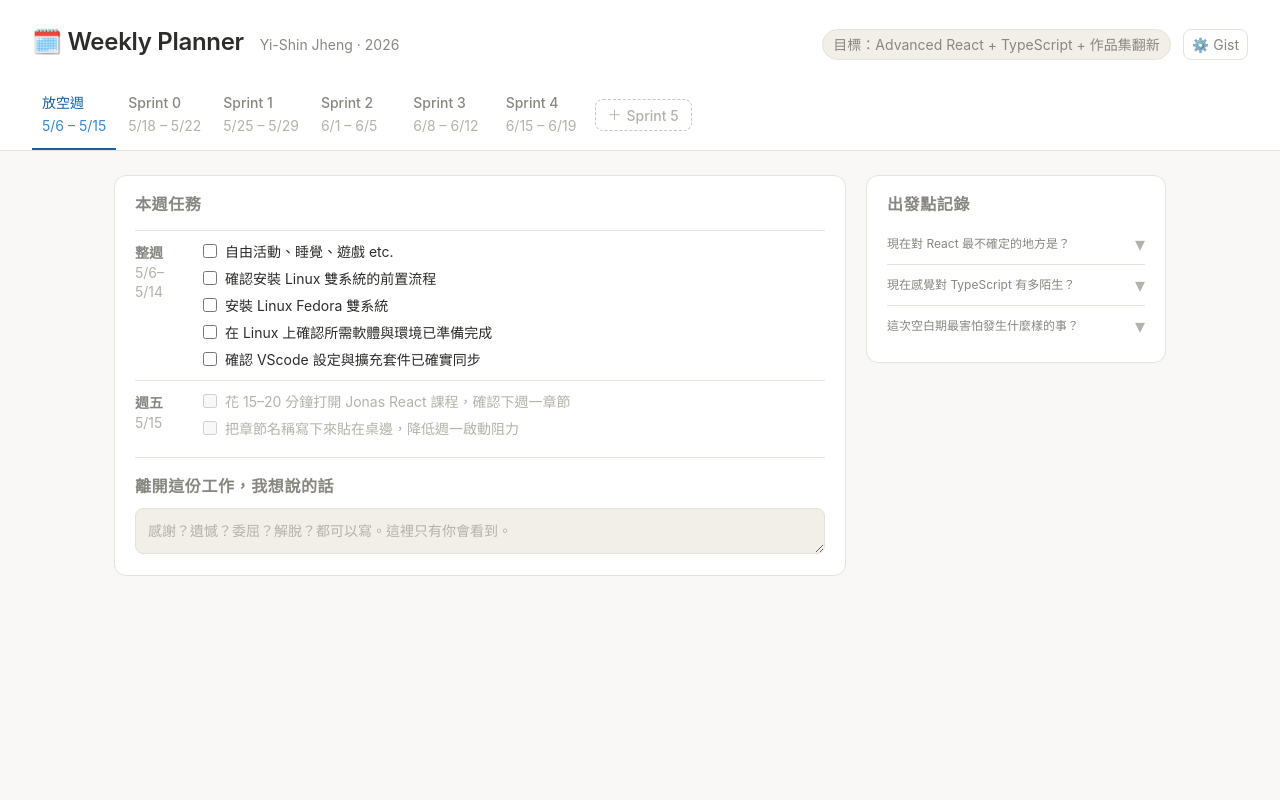
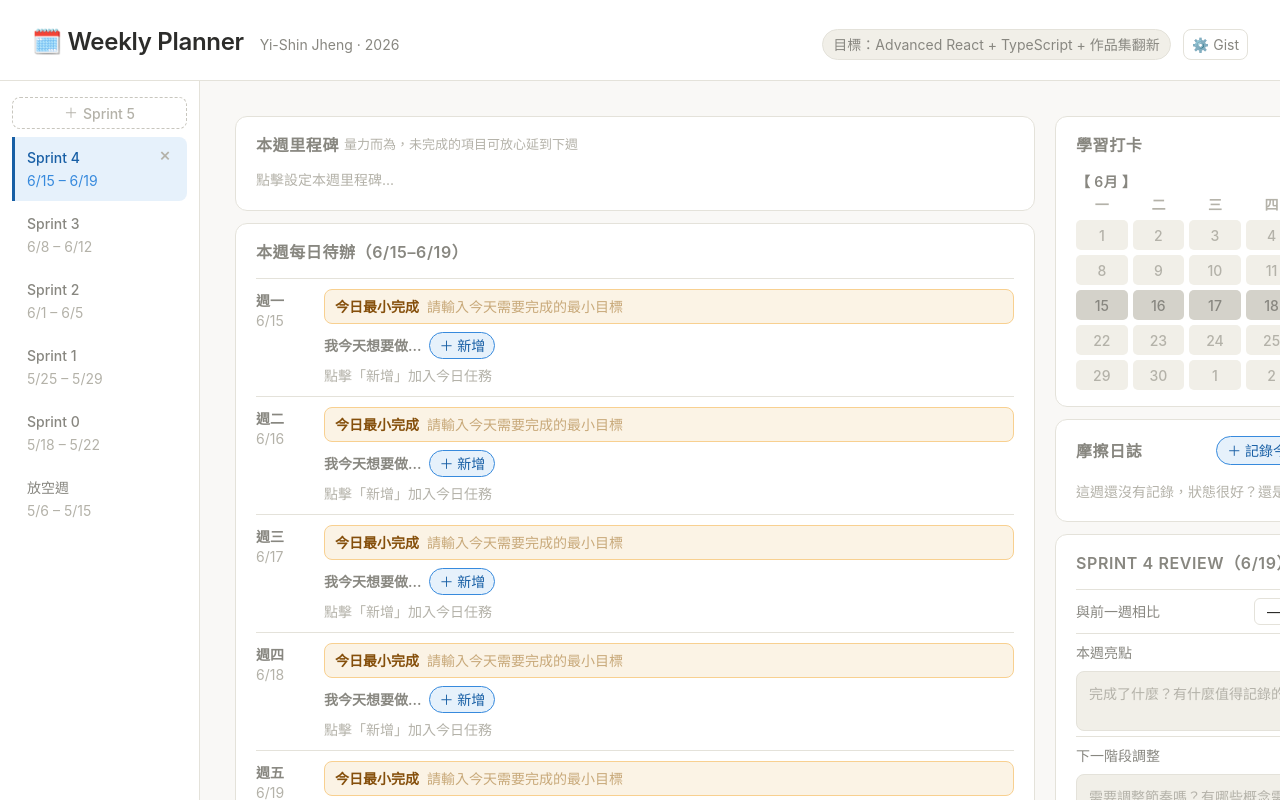
Before and after one commit to Yishin-Jheng/yishin-weekly-planner, a React (Vite) app: page / in a window 1280 px wide. Built offline with nearby package versions, Linux system fonts and the light colour scheme; a web font is replaced by a local one.

Commit message:
optim: 將 sprint 頁籤更改為 sidebar

```diff
--- a/src/App.tsx
+++ b/src/App.tsx
@@ -1,7 +1,18 @@
 import { useState, useCallback, useEffect, useRef } from "react";
-import type { WeekId, PlannerState, FrictionEntry, DailyTodoEntry, SprintMilestone } from "./types";
+import type {
+  WeekId,
+  PlannerState,
+  FrictionEntry,
+  DailyTodoEntry,
+  SprintMilestone,
+} from "./types";
 import { buildSprintConfig, getSprintDateRange } from "./utils/sprintDates";
-import { fetchFromGist, saveToGist, GIST_TOKEN_KEY, GIST_ID_KEY } from "./utils/gistSync";
+import {
+  fetchFromGist,
+  saveToGist,
+  GIST_TOKEN_KEY,
+  GIST_ID_KEY,
+} from "./utils/gistSync";
 import type { GistData } from "./utils/gistSync";
 import Header from "./components/Header";
 import WeekTabs from "./components/WeekTabs";
@@ -97,7 +108,10 @@ function loadMilestones(): Record<string, SprintMilestone> {
 }
 
 export default function App() {
-  const [activeWeek, setActiveWeek] = useState<WeekId>("rest");
+  const [activeWeek, setActiveWeek] = useState<WeekId>(() => {
+    const { sprints } = loadState();
+    return sprints.length > 0 ? `sprint${Math.max(...sprints)}` : "sprint0";
+  });
   const [state, setState] = useState<PlannerState>(loadState);
   const [checkinLog, setCheckinLog] =
     useState<Record<string, boolean>>(loadCheckinLog);
@@ -109,8 +123,12 @@ export default function App() {
     useState<Record<string, SprintMilestone>>(loadMilestones);
 
   // Gist 同步相關狀態
-  const [gistToken, setGistToken] = useState(() => localStorage.getItem(GIST_TOKEN_KEY) ?? "");
-  const [gistId, setGistId] = useState(() => localStorage.getItem(GIST_ID_KEY) ?? "");
+  const [gistToken, setGistToken] = useState(
+    () => localStorage.getItem(GIST_TOKEN_KEY) ?? "",
+  );
+  const [gistId, setGistId] = useState(
+    () => localStorage.getItem(GIST_ID_KEY) ?? "",
+  );
   const [syncStatus, setSyncStatus] = useState<SyncStatus>("idle");
   const [syncError, setSyncError] = useState<string | null>(null);
   const [showSettings, setShowSettings] = useState(false);
@@ -135,7 +153,9 @@ export default function App() {
         setSyncStatus("synced");
         setSyncError(null);
         // 等 React 重新渲染後再解除跳過旗標
-        setTimeout(() => { skipNextSyncRef.current = false; }, 100);
+        setTimeout(() => {
+          skipNextSyncRef.current = false;
+        }, 100);
       })
       .catch((e) => {
         setSyncStatus("error");
@@ -146,23 +166,33 @@ export default function App() {
 
   // localStorage 同步
   useEffect(() => {
-    try { localStorage.setItem(STORAGE_KEY, JSON.stringify(state)); } catch {}
+    try {
+      localStorage.setItem(STORAGE_KEY, JSON.stringify(state));
+    } catch {}
   }, [state]);
 
   useEffect(() => {
-    try { localStorage.setItem(CHECKIN_KEY, JSON.stringify(checkinLog)); } catch {}
+    try {
+      localStorage.setItem(CHECKIN_KEY, JSON.stringify(checkinLog));
+    } catch {}
   }, [checkinLog]);
 
   useEffect(() => {
-    try { localStorage.setItem(FRICTION_KEY, JSON.stringify(frictionLogs)); } catch {}
+    try {
+      localStorage.setItem(FRICTION_KEY, JSON.stringify(frictionLogs));
+    } catch {}
   }, [frictionLogs]);
 
   useEffect(() => {
-    try { localStorage.setItem(DAILY_TODOS_KEY, JSON.stringify(dailyTodos)); } catch {}
+    try {
+      localStorage.setItem(DAILY_TODOS_KEY, JSON.stringify(dailyTodos));
+    } catch {}
   }, [dailyTodos]);
 
   useEffect(() => {
-    try { localStorage.setItem(MILESTONES_KEY, JSON.stringify(milestones)); } catch {}
+    try {
+      localStorage.setItem(MILESTONES_KEY, JSON.stringify(milestones));
+    } catch {}
   }, [milestones]);
 
   // Gist 自動同步（3 秒 debounce）
@@ -194,13 +224,16 @@ export default function App() {
     // eslint-disable-next-line react-hooks/exhaustive-deps
   }, [state, checkinLog, frictionLogs, dailyTodos, milestones]);
 
-  const getCurrentData = useCallback((): GistData => ({
+  const getCurrentData = useCallback(
+    (): GistData => ({
       state,
       checkinLog,
       frictionLogs,
       dailyTodos,
       milestones,
-  }), [state, checkinLog, frictionLogs, dailyTodos, milestones]);
+    }),
+    [state, checkinLog, frictionLogs, dailyTodos, milestones],
+  );
 
   const handleGistConnect = useCallback((token: string, id: string) => {
     setGistToken(token);
@@ -224,7 +257,9 @@ export default function App() {
     setFrictionLogs(data.frictionLogs);
     setDailyTodos(data.dailyTodos);
     setMilestones(data.milestones);
-    setTimeout(() => { skipNextSyncRef.current = false; }, 100);
+    setTimeout(() => {
+      skipNextSyncRef.current = false;
+    }, 100);
   }, []);
 
   const onToggle = useCallback((date: string) => {
@@ -270,16 +305,13 @@ export default function App() {
     [],
   );
 
-  const addDailyTodo = useCallback(
-    (dayKey: string, text: string) => {
+  const addDailyTodo = useCallback((dayKey: string, text: string) => {
     const id = `${Date.now()}-${Math.random().toString(36).slice(2, 7)}`;
     setDailyTodos((prev) => ({
       ...prev,
       [dayKey]: [...(prev[dayKey] ?? []), { id, text, checked: false }],
     }));
-    },
-    [],
-  );
+  }, []);
 
   const toggleDailyTodo = useCallback(
     (dayKey: string, id: string, checked: boolean) => {
@@ -293,58 +325,49 @@ export default function App() {
     [],
   );
 
-  const deleteDailyTodo = useCallback(
-    (dayKey: string, id: string) => {
+  const deleteDailyTodo = useCallback((dayKey: string, id: string) => {
     setDailyTodos((prev) => ({
       ...prev,
       [dayKey]: (prev[dayKey] ?? []).filter((e) => e.id !== id),
     }));
-    },
-    [],
-  );
+  }, []);
 
-  const setMilestone = useCallback(
-    (sprintId: string, text: string) => {
+  const setMilestone = useCallback((sprintId: string, text: string) => {
     setMilestones((prev) => ({
       ...prev,
       [sprintId]: { text, completed: false },
     }));
-    },
-    [],
-  );
+  }, []);
 
-  const completeMilestone = useCallback(
-    (sprintId: string) => {
+  const completeMilestone = useCallback((sprintId: string) => {
     setMilestones((prev) => {
       const current = prev[sprintId];
       if (!current) return prev;
-        return { ...prev, [sprintId]: { ...current, completed: true, deferred: false } };
+      return {
+        ...prev,
+        [sprintId]: { ...current, completed: true, deferred: false },
+      };
     });
-    },
-    [],
-  );
+  }, []);
 
-  const deferMilestone = useCallback(
-    (sprintId: string) => {
+  const deferMilestone = useCallback((sprintId: string) => {
     setMilestones((prev) => {
       const current = prev[sprintId];
       if (!current) return prev;
-        return { ...prev, [sprintId]: { ...current, deferred: true, completed: false } };
+      return {
+        ...prev,
+        [sprintId]: { ...current, deferred: true, completed: false },
+      };
     });
-    },
-    [],
-  );
+  }, []);
 
-  const resetMilestone = useCallback(
-    (sprintId: string) => {
+  const resetMilestone = useCallback((sprintId: string) => {
     setMilestones((prev) => {
       const next = { ...prev };
       delete next[sprintId];
       return next;
     });
-    },
-    [],
-  );
+  }, []);
 
   const deleteFrictionEntry = useCallback(
     (sprintId: string, entryId: string) => {
@@ -372,7 +395,7 @@ export default function App() {
       label: `Sprint ${n}`,
       dateRange: getSprintDateRange(n),
     })),
-  ];
+  ].reverse();
 
   const deletableTabIds = new Set(
     allTabs.map((t) => t.id).filter((id) => id !== "rest" && id !== "sprint0"),
@@ -455,13 +478,15 @@ export default function App() {
   const checkInProps = { checkedDates, onToggle };
 
   return (
-    <>
+    <div className="app-shell">
       <div className="header">
         <Header
           syncStatus={syncStatus}
           gistConnected={!!gistToken && !!gistId}
           onOpenSettings={() => setShowSettings(true)}
         />
+      </div>
+      <div className="app-body">
         <WeekTabs
           tabs={allTabs}
           activeWeek={activeWeek}
@@ -471,7 +496,7 @@ export default function App() {
           deletableTabIds={deletableTabIds}
           onDeleteTab={deleteTab}
         />
-      </div>
+        <div className="main-scroller">
           <div className="main">
             {activeWeek === "rest" && <RestWeekPanel {...panelProps} />}
             {activeWeek === "sprint0" && (
@@ -490,7 +515,9 @@ export default function App() {
                 {...panelProps}
                 {...checkInProps}
                 frictionEntries={frictionLogs[activeSprint.id] ?? []}
-            onAddFriction={(entry) => addFrictionEntry(activeSprint.id, entry)}
+                onAddFriction={(entry) =>
+                  addFrictionEntry(activeSprint.id, entry)
+                }
                 onDeleteFriction={(entryId) =>
                   deleteFrictionEntry(activeSprint.id, entryId)
                 }
@@ -506,7 +533,8 @@ export default function App() {
               />
             )}
           </div>
-
+        </div>
+      </div>
       {showSettings && (
         <GistSettings
           syncStatus={syncStatus}
@@ -520,6 +548,6 @@ export default function App() {
           onClose={() => setShowSettings(false)}
         />
       )}
-    </>
+    </div>
   );
 }
--- a/src/components/FrictionLog.tsx
+++ b/src/components/FrictionLog.tsx
@@ -104,7 +104,7 @@ export default function FrictionLog({ entries, onAdd, onDelete }: Props) {
           <textarea
             className="journal-area"
             style={{ minHeight: 56 }}
-            placeholder="有什麼想補充的嗎？例如：剛吃完飯特別想睡，下次試試吃少一點"
+            placeholder="做了些什麼？以及剛剛想拖延、不想做、或分心的那一當下，腦中第一個念頭又是什麼呢？"
             value={note}
             onChange={(e) => setNote(e.target.value)}
           />
--- a/src/components/WeekTabs.tsx
+++ b/src/components/WeekTabs.tsx
@@ -1,20 +1,20 @@
-import { useState } from 'react'
-import type { WeekId } from '../types'
+import { useState } from "react";
+import type { WeekId } from "../types";
 
 interface TabInfo {
-  id: string
-  label: string
-  dateRange: string
+  id: string;
+  label: string;
+  dateRange: string;
 }
 
 interface Props {
-  tabs: TabInfo[]
-  activeWeek: WeekId
-  onSwitch: (id: WeekId) => void
-  onAddSprint: () => void
-  nextSprintNumber: number
-  deletableTabIds: Set<string>
-  onDeleteTab: (id: string) => void
+  tabs: TabInfo[];
+  activeWeek: WeekId;
+  onSwitch: (id: WeekId) => void;
+  onAddSprint: () => void;
+  nextSprintNumber: number;
+  deletableTabIds: Set<string>;
+  onDeleteTab: (id: string) => void;
 }
 
 export default function WeekTabs({
@@ -26,22 +26,30 @@ export default function WeekTabs({
   deletableTabIds,
   onDeleteTab,
 }: Props) {
-  const [confirmDelete, setConfirmDelete] = useState<string | null>(null)
+  const [confirmDelete, setConfirmDelete] = useState<string | null>(null);
 
   const handleDeleteClick = (e: React.MouseEvent, id: string) => {
-    e.stopPropagation()
-    setConfirmDelete(id)
-  }
+    e.stopPropagation();
+    setConfirmDelete(id);
+  };
 
   const handleConfirm = (id: string) => {
-    onDeleteTab(id)
-    setConfirmDelete(null)
-  }
+    onDeleteTab(id);
+    setConfirmDelete(null);
+  };
 
   return (
     <div className="week-tabs">
-      {tabs.map(tab => {
-        const isDeletable = deletableTabIds.has(tab.id)
+      <button
+        className="week-tab-add"
+        onClick={onAddSprint}
+        title="新增下一個 Sprint"
+      >
+        <span className="week-tab-add-icon">＋</span>
+        <span>Sprint {nextSprintNumber}</span>
+      </button>
+      {tabs.map((tab) => {
+        const isDeletable = deletableTabIds.has(tab.id);
 
         // 確認刪除狀態
         if (confirmDelete === tab.id) {
@@ -63,38 +71,33 @@ export default function WeekTabs({
                 </button>
               </div>
             </div>
-          )
+          );
         }
 
         // 一般 tab
         return (
           <button
             key={tab.id}
-            className={`week-tab${activeWeek === tab.id ? ' active' : ''}`}
+            className={`week-tab${activeWeek === tab.id ? " active" : ""}`}
             onClick={() => onSwitch(tab.id)}
           >
-            <span className="week-tab-label-row">
-              {tab.label}
+            <p>
+              <span className="week-tab-label-row">{tab.label}</span>
+              <span className="tab-label">{tab.dateRange}</span>
+            </p>
             {isDeletable && (
               <span
                 className="week-tab-close"
                 role="button"
                 aria-label={`刪除 ${tab.label}`}
-                  onClick={e => handleDeleteClick(e, tab.id)}
+                onClick={(e) => handleDeleteClick(e, tab.id)}
               >
                 ×
               </span>
             )}
-            </span>
-            <span className="tab-label">{tab.dateRange}</span>
           </button>
-        )
+        );
       })}
-
-      <button className="week-tab-add" onClick={onAddSprint} title="新增下一個 Sprint">
-        <span className="week-tab-add-icon">＋</span>
-        <span>Sprint {nextSprintNumber}</span>
-      </button>
     </div>
-  )
+  );
 }
--- a/src/index.css
+++ b/src/index.css
@@ -72,17 +72,29 @@ body {
   padding: 0;
 }
 
+/* ── App shell ── */
+.app-shell {
+  display: flex;
+  flex-direction: column;
+  height: 100vh;
+}
+.app-body {
+  display: flex;
+  flex: 1;
+  min-height: 0;
+}
+
 /* ── Header ── */
 .header {
+  flex-shrink: 0;
   background: var(--surface);
   border-bottom: 1px solid var(--border);
-  padding: 24px 32px 0;
+  padding: 24px 32px 20px;
 }
 .header-top {
   display: flex;
   align-items: baseline;
   gap: 16px;
-  margin-bottom: 20px;
 }
 .header-title {
   font-size: 24px;
@@ -317,30 +329,39 @@ body {
   cursor: not-allowed;
 }
 
-/* ── Week tabs ── */
+/* ── Week tabs (left sidebar) ── */
 .week-tabs {
-  height: 70px;
+  flex-shrink: 0;
+  width: 200px;
+  height: 100%;
   display: flex;
+  flex-direction: column;
   gap: 2px;
-  overflow-x: auto;
-  padding-bottom: 0;
+  overflow-y: auto;
+  overflow-x: hidden;
+  padding: 16px 12px;
+  background: var(--surface);
+  border-right: 1px solid var(--border);
 }
 .week-tab {
   flex-shrink: 0;
-  padding: 10px;
+  display: flex;
+  align-items: flex-start;
+  justify-content: space-between;
+  padding: 10px 12px;
   font-size: 16px;
   font-weight: 500;
   color: var(--text-muted);
+  text-align: left;
   border: none;
+  border-left: 3px solid transparent;
   background: transparent;
   cursor: pointer;
-  border-radius: var(--radius) var(--radius) 0 0;
-  border-bottom: 2px solid transparent;
+  border-radius: 0 var(--radius) var(--radius) 0;
   transition:
     color 0.15s,
     border-color 0.15s,
     background 0.15s;
-  white-space: nowrap;
 }
 .week-tab:hover {
   background: var(--surface-2);
@@ -348,8 +369,8 @@ body {
 }
 .week-tab.active {
   color: var(--accent);
-  border-bottom-color: var(--accent);
-  background: transparent;
+  border-left-color: var(--accent);
+  background: var(--accent-bg);
 }
 .week-tab .tab-label {
   display: block;
@@ -363,19 +384,15 @@ body {
 }
 
 /* ── Tab: label row with close button ── */
-.week-tab-label-row {
-  display: flex;
-  align-items: center;
-  gap: 4px;
-}
 .week-tab-close {
   display: inline-flex;
   align-items: center;
   justify-content: center;
-  width: 14px;
-  height: 14px;
-  border-radius: 50%;
-  line-height: 1;
+  flex-shrink: 0;
+  font-size: 18px;
+  line-height: 15px;
+  padding: 0px 4px 2px;
+  border-radius: 99px;
   color: var(--text-hint);
   cursor: pointer;
   opacity: 0;
@@ -383,7 +400,6 @@ body {
     opacity 0.15s,
     background 0.15s,
     color 0.15s;
-  flex-shrink: 0;
 }
 .week-tab:hover .week-tab-close,
 .week-tab.active .week-tab-close {
@@ -401,11 +417,9 @@ body {
   flex-direction: column;
   gap: 5px;
   padding: 10px 12px;
-  border-radius: var(--radius) var(--radius) 0 0;
+  border-radius: var(--radius);
   background: var(--warning-bg);
   border: 1px solid #f8d090;
-  border-bottom: 2px solid #f8be63;
-  white-space: nowrap;
 }
 .week-tab-confirm-text {
   font-weight: 500;
@@ -445,6 +459,7 @@ body {
   flex-shrink: 0;
   display: flex;
   align-items: center;
+  justify-content: center;
   gap: 5px;
   height: 32px;
   padding: 0 12px;
@@ -454,8 +469,7 @@ body {
   background: transparent;
   cursor: pointer;
   border-radius: var(--radius);
-  align-self: center;
-  margin-left: 6px;
+  margin-bottom: 6px;
   transition:
     color 0.15s,
     border-color 0.15s,
@@ -472,13 +486,18 @@ body {
 }
 
 /* ── Main layout ── */
+.main-scroller {
+  width: calc(100vw - 200px);
+  padding: 35px;
+  overflow-y: auto;
+}
 .main {
+  width: fit-content;
+  margin: 0 auto;
   display: grid;
-  grid-template-columns: 1fr 300px;
+  grid-template-columns: 800px 320px;
   gap: 20px;
-  max-width: 1100px;
-  margin: 0 auto;
-  padding: 24px 24px;
+  flex: 1;
 }
 
 .schedule-col {
@@ -1408,9 +1427,17 @@ body {
     padding: 16px;
   }
   .header {
-    padding: 16px 16px 0;
+    padding: 16px 16px 12px;
   }
   .header-milestone {
     display: none;
   }
+  .week-tabs {
+    width: 140px;
+    padding: 12px 8px;
+  }
+  .week-tab {
+    padding: 8px;
+    font-size: 14px;
+  }
 }
```
Lines whose indentation alone changed are shown as unchanged.
